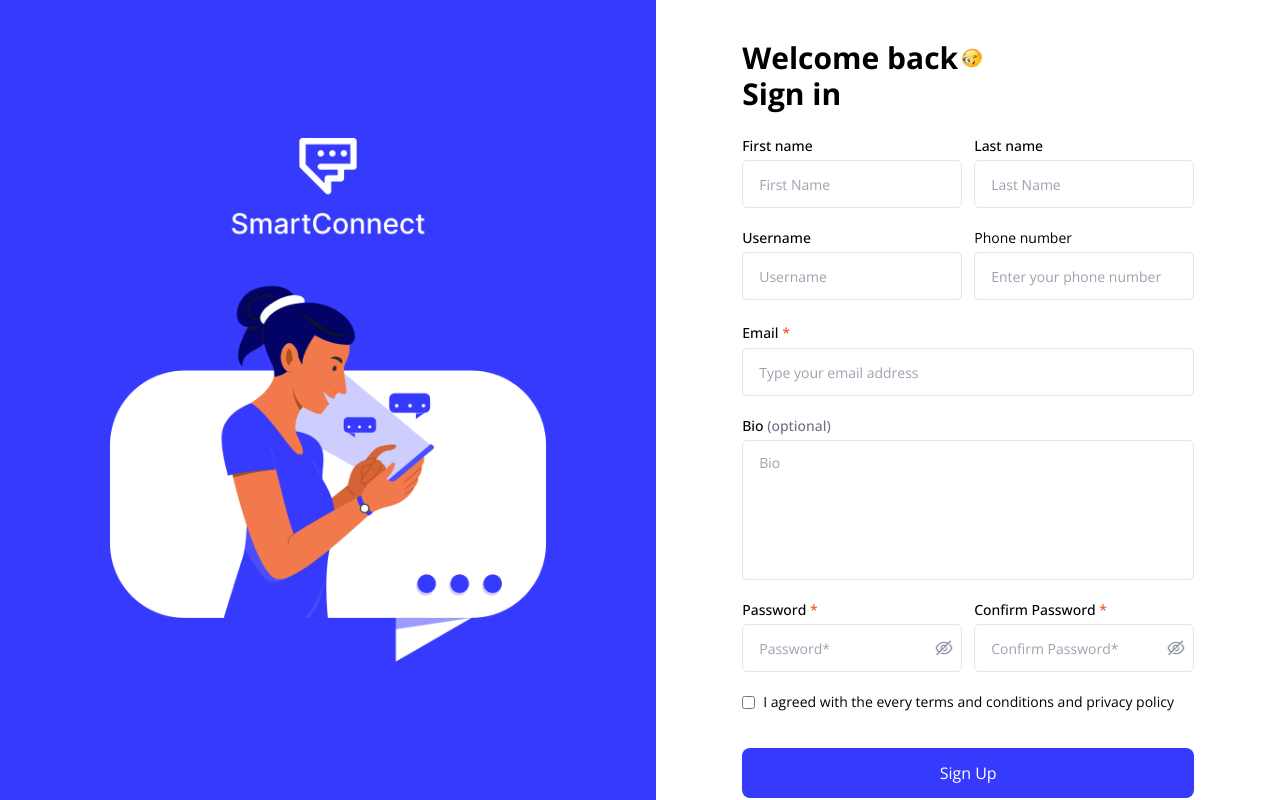
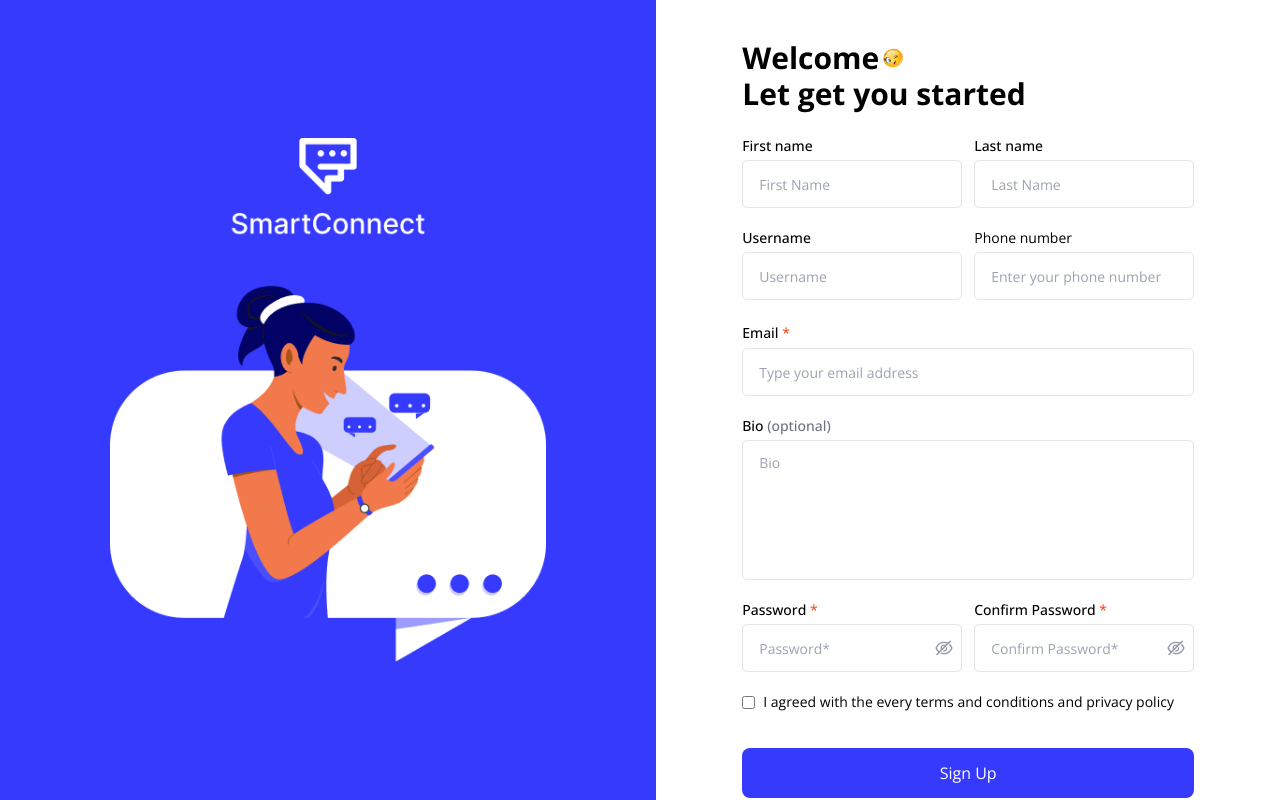
Before and after one commit to asiughuslyvesterobus/social_app, a Next.js app in the folder client/: page /register in a window 1280 px wide. Built offline with nearby package versions, Linux system fonts and the light colour scheme.

Commit message:
done working on registration page

```diff
--- a/client/pages/register/index.tsx
+++ b/client/pages/register/index.tsx
@@ -100,9 +100,9 @@ const Registerpage = () => {
           <div className="p-4 md:py-10 md:px-6 w-full xl:w-[500px] h-full flex flex-col gap-6 items-start justify-start">
             <h2 className="text-dark text-lg md:text-3xl font-bold">
               <span className="flex items-center justify-start gap-1">
-                Welcome back <img src="/icon/emoji.png" alt="smile" />
+                Welcome <img src="/icon/emoji.png" alt="smile" />
               </span>{" "}
-              <span className="hidden lg:block">Sign in</span>
+              <span className="hidden lg:block">Let get you started</span>
             </h2>
             <form
               onSubmit={handleSubmit}
```
